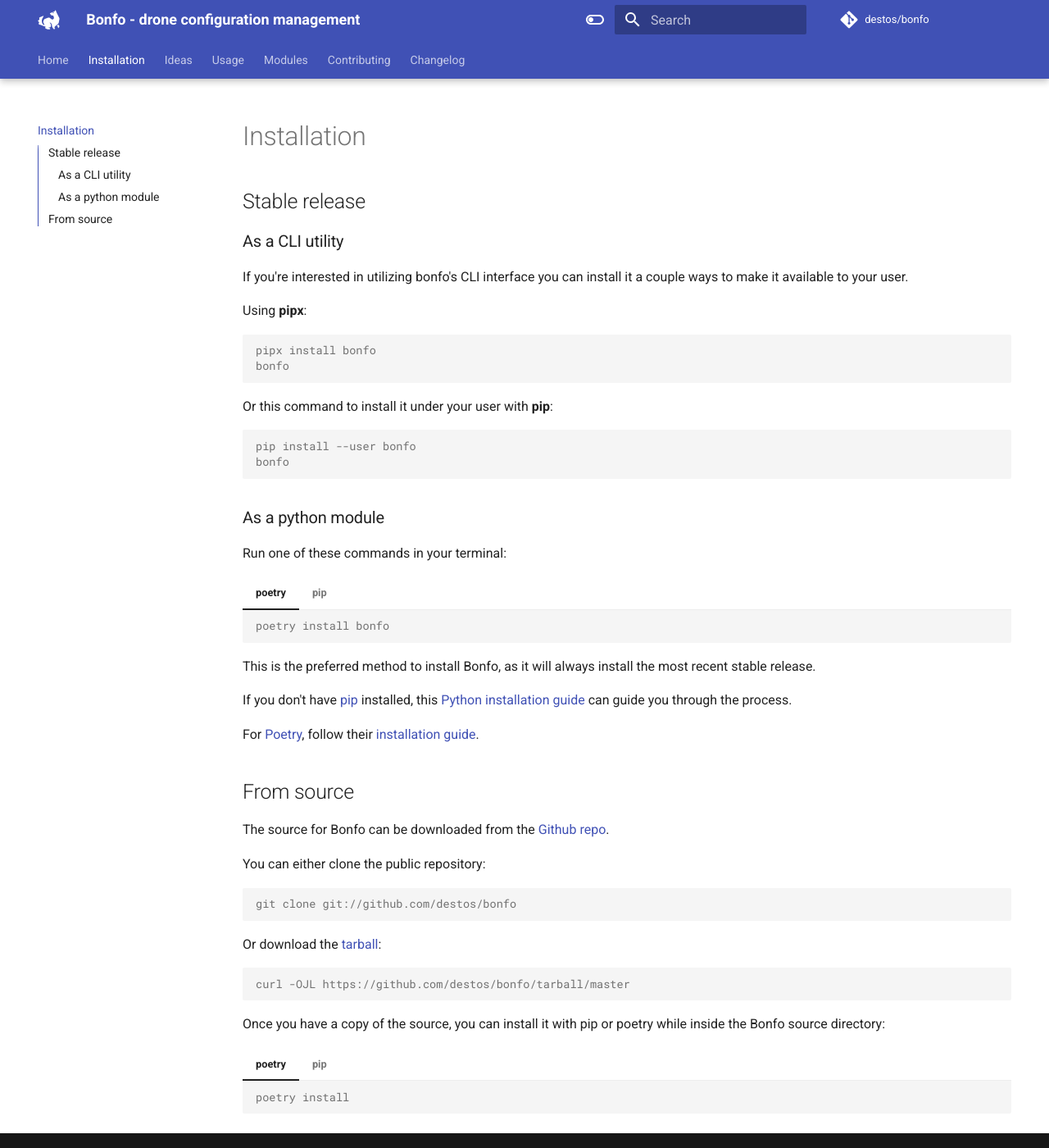
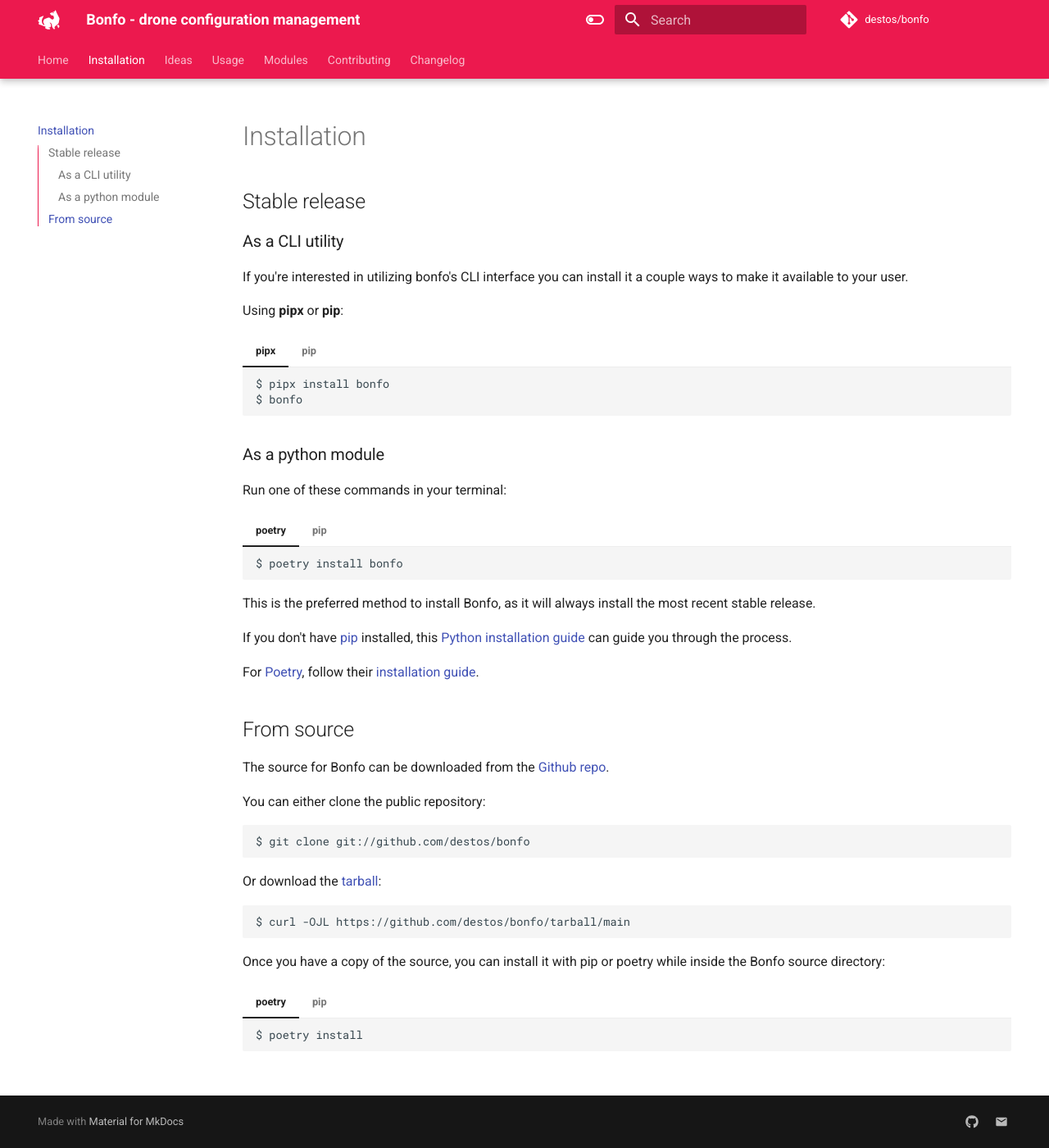
Before and after one commit to destos/bonfo, an MkDocs documentation site: the page built from docs/installation.md, in a window 1280 px wide and 1400 px high. Shown: the whole window at 82% size. Built offline with MkDocs 1.6.1 and Material for MkDocs 9.7.7, drawn with Linux system fonts in a browser that asks for light colours; comment, search, counter and statistics services are not loaded.

````diff
--- a/docs/installation.md
+++ b/docs/installation.md
@@ -3,31 +3,32 @@
 
 If you're interested in utilizing bonfo's CLI interface you can install it a couple ways to make it available to your user.
 
-Using **pipx**:
-``` console
-pipx install bonfo
-bonfo
-```
+Using **pipx** or **pip**:
+=== "pipx"
+    ``` bash
+    $ pipx install bonfo
+    $ bonfo
+    ```
 
-Or this command to install it under your user with **pip**:
-``` console
-pip install --user bonfo
-bonfo
-```
+=== "pip"
+    ``` bash
+    $ pip install --user bonfo
+    $ bonfo
+    ```
 
 ## As a python module
 Run one of these commands in your terminal:
 
 === "poetry"
 
-    ``` console
-    poetry install bonfo
+    ``` bash
+    $ poetry install bonfo
     ```
 
 === "pip"
 
-    ``` console
-    pip install bonfo
+    ``` bash
+    $ pip install bonfo
     ```
 
 This is the preferred method to install Bonfo, as it will always install the most recent stable release.
@@ -44,33 +45,33 @@ the [Github repo][].
 
 You can either clone the public repository:
 
-``` console
-git clone git://github.com/destos/bonfo
+``` bash
+$ git clone git://github.com/destos/bonfo
 ```
 
 Or download the [tarball][]:
 
-``` console
-curl -OJL https://github.com/destos/bonfo/tarball/master
+``` bash
+$ curl -OJL https://github.com/destos/bonfo/tarball/main
 ```
 
 Once you have a copy of the source, you can install it with pip or poetry while inside the Bonfo source directory:
 
 === "poetry"
 
-    ``` console
-    poetry install
+    ``` bash
+    $ poetry install
     ```
 
 === "pip"
 
-    ``` console
-    pip install .
+    ``` bash
+    $ pip install .
     ```
 
 [pip]: https://pip.pypa.io
 [Python installation guide]: http://docs.python-guide.org/en/latest/starting/installation/
 [Github repo]: https://github.com/destos/bonfo
-[tarball]: https://github.com/destos/bonfo/tarball/master
+[tarball]: https://github.com/destos/bonfo/tarball/main
 [Poetry]: https://python-poetry.org/
 [installation guide]: https://python-poetry.org/docs/#installation
--- /dev/null
+++ b/docs/stylesheets/extra.css
@@ -0,0 +1,11 @@
+[data-md-color-scheme="subsiv-light"] {
+    --md-primary-fg-color:        #ec194e;
+    --md-primary-fg-color--light: #e7dfe1;
+    --md-primary-fg-color--dark:  #231f20;
+}
+
+[data-md-color-scheme="subsiv-dark"] {
+    --md-primary-fg-color:        #a61438;
+    --md-primary-fg-color--light: #231d1e;
+    --md-primary-fg-color--dark:  #181415;
+}
--- a/mkdocs.yml
+++ b/mkdocs.yml
@@ -10,29 +10,31 @@ nav:
   - Ideas: ideas.md
   - Usage:
     - usage/index.md
+    - Board: usage/board.md
     - Profiles: usage/profiles.md
+    - Sending & Receiving Messages: usage/messages.md
     - CLI: usage/cli.md
-  - Modules: api.md
+  - Modules: modules.md
   - Contributing: contributing.md
   - Changelog: changelog.md
 theme:
   logo: assets/logo.svg
   palette:
-    - scheme: default
+    - scheme: subsiv-light
       toggle:
         icon: material/toggle-switch-off-outline
         name: Switch to dark mode
-    - scheme: slate
+    - scheme: subsiv-dark
       toggle:
         icon: material/toggle-switch
         name: Switch to light mode
     - media: "(prefers-color-scheme: light)"
-      scheme: default
+      scheme: subsiv-light
       toggle:
         icon: material/toggle-switch-off-outline
         name: Switch to dark mode
     - media: "(prefers-color-scheme: dark)"
-      scheme: slate
+      scheme: subsiv-dark
       toggle:
         icon: material/toggle-switch
         name: Switch to light mode
@@ -58,8 +60,8 @@ markdown_extensions:
   - pymdownx.tabbed
   - attr_list
   - md_in_html
-  - pymdownx.arithmatex:
-      generic: true
+  # - pymdownx.arithmatex:
+  #     generic: true
   - pymdownx.highlight:
       linenums: false
   - pymdownx.superfences
@@ -100,7 +102,11 @@ extra:
       link: "mailto:patrick@forringer.com?subject=Bonfo"
   # to enable disqus, uncomment the following and put your disqus id below
   # disqus: disqus_id
+extra_css:
+  - stylesheets/extra.css
 # uncomment the following and put your google tracking id below to enable GA
 #google_analytics:
   #- UA-xxx
   #- auto
+
+# TODO: add tags to pages and tags index
````
Also changed, not shown: docs/usage/board.md (+96 -0 lines), docs/usage/messages.md (added, +6 -0 lines), docs/usage/profiles.md (+5 -3 lines), docs/modules.md (renamed from docs/api.md).
